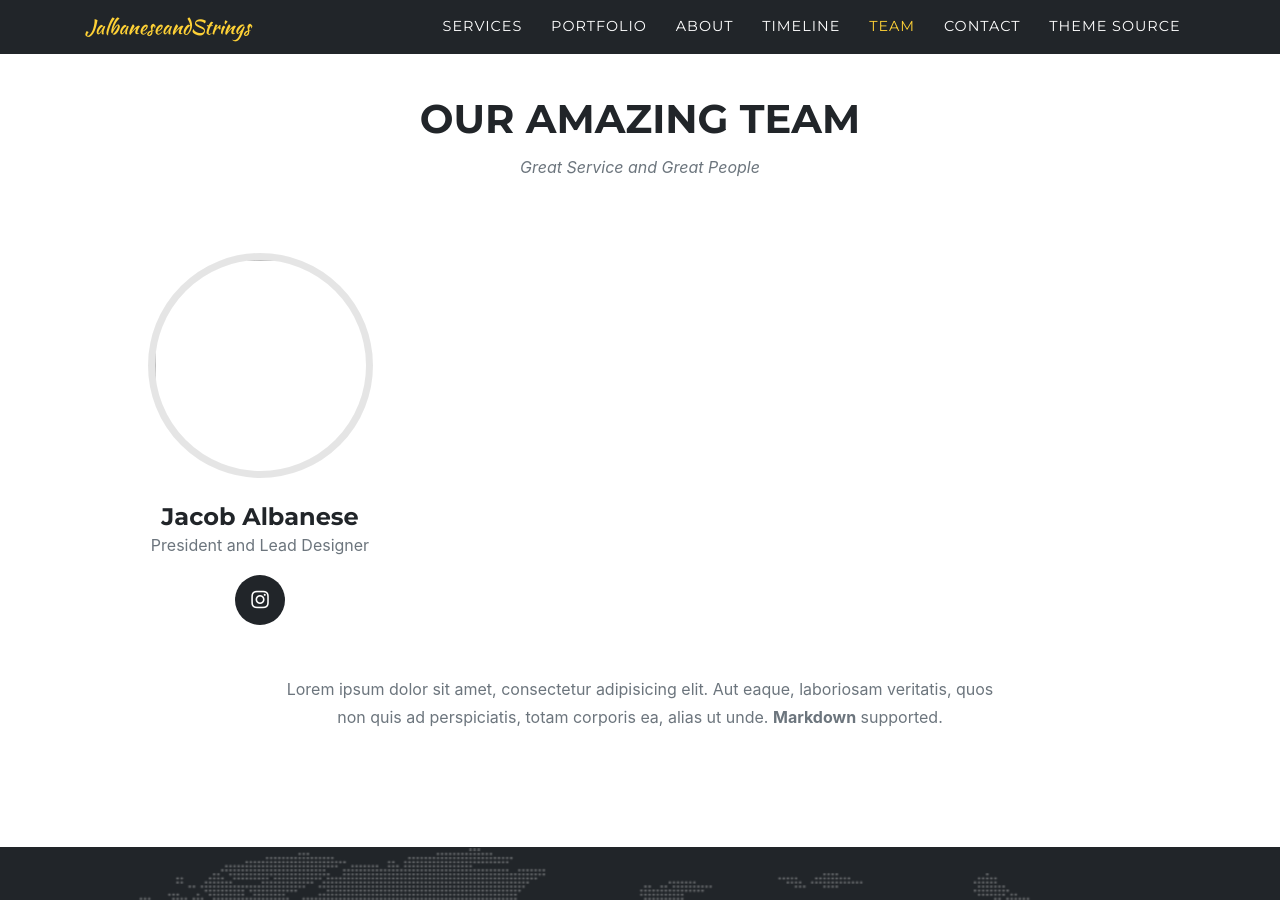
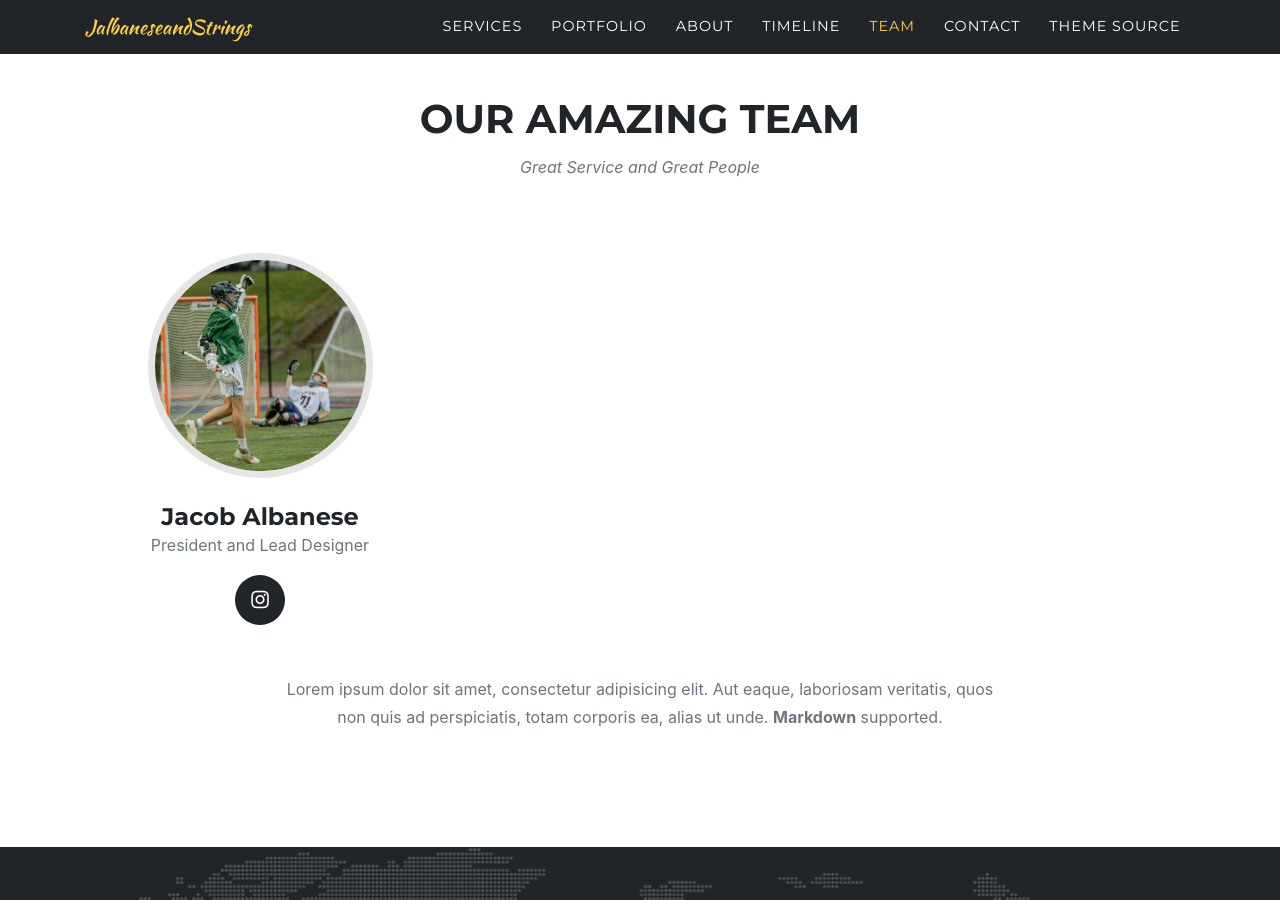
Before and after one commit to JalbaneseandStrings/JalbaneseandStrings.github.io, a Jekyll site: the page built from index.md, in a window 1280 px wide and 900 px high, scrolled down 2960 px. Built offline with Jekyll 4.4.1, drawn with Linux system fonts in a browser that asks for light colours; some web fonts are replaced.

Commit message:
updated contact pic

```diff
--- a/_data/sitetext.yml
+++ b/_data/sitetext.yml
@@ -100,7 +100,7 @@ en: &DEFAULT_EN
     people:
       - name: "Jacob Albanese"
         role: "President and Lead Designer"
-        image: assets/img/team/2.jpg
+        image: assets/img/team/2.jpeg
         social:
  #         - url: https://twitter.com
   #          icon: fab fa-twitter
```
